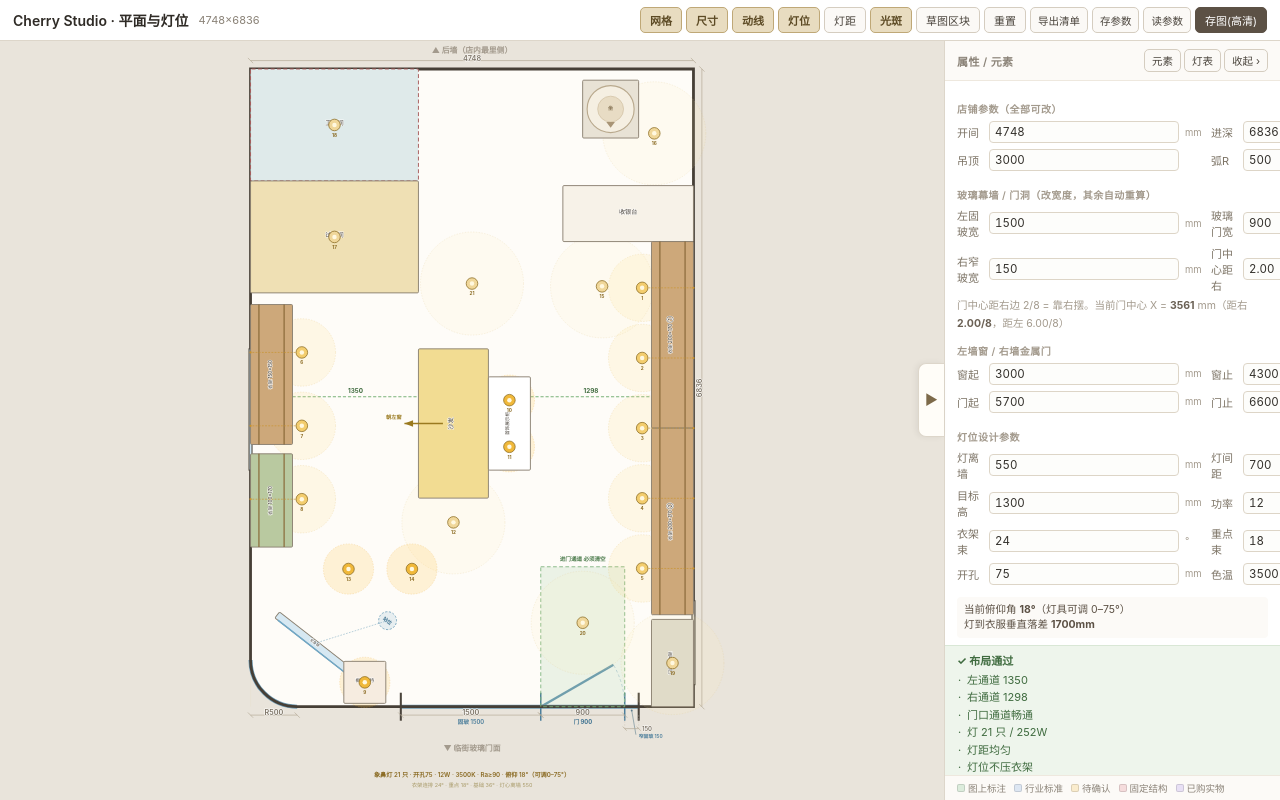
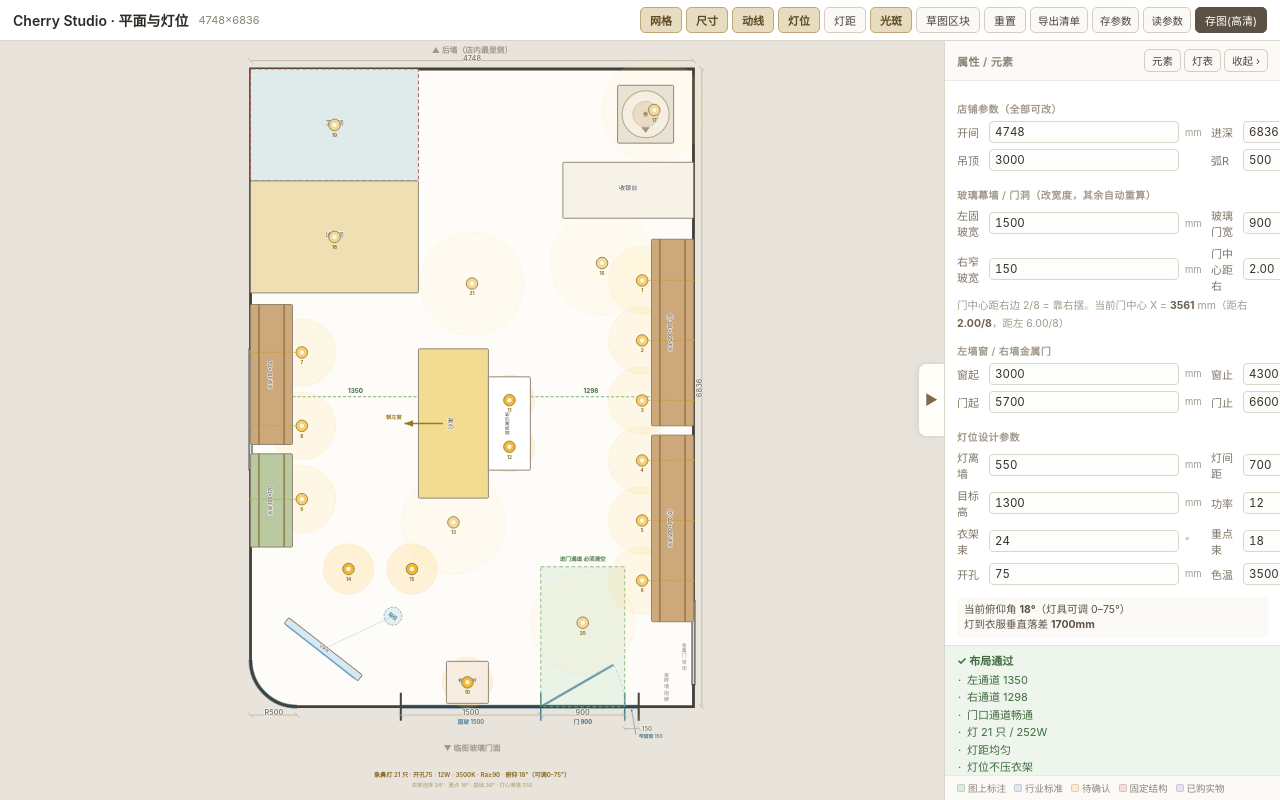
Before and after one commit to xubaixiong/cherry-studio-plan, a plain HTML site: page index.html in a window 1280 px wide. Drawn offline with Linux system fonts and the light colour scheme.

Commit message:
采用手调位置为默认值；删除门后储物架

```diff
--- a/index.html
+++ b/index.html
@@ -209,17 +209,17 @@ const ITEMS0 = [
      为什么是 1250：坐人需要的深度 = 凳子/人体 700 + 起身后退 400 + 余量 150。
      原来只留 700，凳子 520 塞进去上下只剩几十毫米，人是进不去的。
      台面 1050 高配高脚凳（坐高 650），膝盖在台下 350 净空。 */
-  { id:'cash', name:'收银台', x:3348, y:1250, w:1400, d:600, h:1050, src:'buy', color:'#f7f2e8',
-    note:'已购 140×60×105cm。右靠右墙，距后墙 1250 留座位区。台上 1050 配高脚凳坐高 650，台下留 350 容膝。' },
+  { id:'cash', name:'收银台', x:3348, y:1000, w:1400, d:600, h:1050, src:'buy', color:'#f7f2e8',
+    note:'已购 140×60×105cm。右靠右墙，距后墙 1000 留座位区。台上 1050 配高脚凳坐高 650，台下留 350 容膝。' },
 
   /* 店员座位：收银台与后墙之间的坐人区，570×570 是能转身进出的最小尺寸 */
-  { id:'seat', name:'店员座位', x:3560, y:120, w:600, d:620, h:650, src:'std', color:'#e8e2d5', seat:true,
-    note:'收银台后座位区 600×620（人体+凳子+起身余量）。这块必须留空、不能堆货，否则人坐不进去。' },
+  { id:'seat', name:'店员座位', x:3935, y:175, w:600, d:620, h:650, src:'std', color:'#e8e2d5', seat:true,
+    note:'收银台后座位区 600×620（人体+凳子+起身余量）。这块必须留空、不能堆货，否则人坐不进去。紧贴右墙。' },
 
   /* 全身镜：1m 宽，斜 45° 架在左下弧角，镜面朝店内（右上方向）。
      人站在镜前约 800mm 的空地上，面朝角落，背后是临街玻璃——街光打在背上当轮廓，
      镜前两只射灯补脸，这是能真正照出效果的位置。 */
-  { id:'mirror', name:'全身镜', x:180, y:6120, w:1000, d:80, h:1800, rot:38, src:'std', color:'#d6e8f2',
+  { id:'mirror', name:'全身镜', x:280, y:6180, w:1000, d:80, h:1800, rot:38, src:'std', color:'#d6e8f2',
     stand:{x:1150,y:5480},
     note:'1m 宽落地镜，左下弧角斜 38° 摆放，镜面朝店内（面向店中央）。人站在镜前 x1150,y5480 的空地上照全身，背后是店内纵深、不背光；镜前两只射灯打在镜面反射补脸。这样既不占门口通道，也不用挤在弧墙边。' },
 
@@ -233,17 +233,13 @@ const ITEMS0 = [
     note:'已购 100×170。占地 1000×450，不外扩。窗户被挡一部分没关系。' },
 
   // ——— 右墙：两个 2m 衣架 ———
-  { id:'hR1', name:'衣架 200×170 ①', x:4298, y:1850, w:450, d:2000, h:1700, src:'buy', color:'#cda87a',
+  { id:'hR1', name:'衣架 200×170 ①', x:4298, y:1825, w:450, d:2000, h:1700, src:'buy', color:'#cda87a',
     rail:2000, overhang:0,
-    note:'已购 200×170。占地 2000×450，不外扩。上端从 1850 起，让出收银台和座位区。' },
+    note:'已购 200×170。占地 2000×450，不外扩。上端 1825 起。' },
 
-  { id:'hR2', name:'衣架 200×170 ②', x:4298, y:3850, w:450, d:2000, h:1700, src:'buy', color:'#cda87a',
+  { id:'hR2', name:'衣架 200×170 ②', x:4298, y:3925, w:450, d:2000, h:1700, src:'buy', color:'#cda87a',
     rail:2000, overhang:0,
-    note:'已购 200×170。占地 2000×450，与①首尾相接成 4m 连续挂衣带，中间不留缝（留缝会有灯落在缝里空照）。' },
-
-  // ——— 金属门后：常闭，做储物 ———
-  { id:'store', name:'门后储物架', x:4298, y:5900, w:450, d:936, h:1800, src:'std', color:'#e0dbc8',
-    note:'金属门常闭不再通行，门后这段墙做储物：存货、备货、包装袋、蒸汽挂烫机。不用留通道。' },
+    note:'已购 200×170。占地 2000×450。' },
 
   // ——— 中央家具组 ———
   { id:'sofa', name:'沙发', x:1800, y:3000, w:750, d:1600, h:780, src:'std', color:'#f2dc92', faceLeft:true,
@@ -252,8 +248,8 @@ const ITEMS0 = [
   { id:'jew', name:'首饰展示柜', x:2550, y:3300, w:450, d:1000, h:1200, src:'std', color:'#ffffff',
     note:'紧贴沙发靠背右侧，与沙发合成一组。1000×450×1200，玻璃台面+下部两抽。需要窄光束高显色。' },
 
-  { id:'model', name:'橱窗模特', x:1000, y:6350, w:450, d:450, h:1750, src:'std', color:'#f6ece0',
-    note:'左侧固定玻璃内侧，背对店内、面向街道。门口通道(x2048–2998)必须完全清空。' },
+  { id:'model', name:'橱窗模特', x:2100, y:6350, w:450, d:450, h:1750, src:'std', color:'#f6ece0',
+    note:'左侧固定玻璃内侧，背对店内、面向街道。玻璃门洞(3111–4011)必须完全清空。' },
 
   { id:'refblock', name:'草图中央区块', x:2148, y:600, w:2000, d:4300, h:0, src:'cad', color:'rgba(255,206,88,.10)',
     note:'你 CAD 图上的大矩形：2000×4300，后距 600、右距 600、下距 1936（600+4300+1936=6836 已核对）。',
@@ -269,7 +265,7 @@ let dimSel = null;
 let showGrid=true, showDim=true, showAisle=true, showRef=false;
 let panelMode = 'elem';
 const SNAP = 25;
-const LS_KEY = 'cherry-studio-plan-v20';
+const LS_KEY = 'cherry-studio-plan-v21';
 
 /* ══════════════ SVG ══════════════ */
 const svg = document.getElementById('svg');
@@ -474,10 +470,6 @@ function computeLights(){
   if(ft) add(ft.x+ft.w/2, ft.y+ft.d/2, LG.beamGen, '试衣间');
   const wc=ITEMS.find(i=>i.id==='wc');
   if(wc) add(wc.x+wc.w/2, wc.y+wc.d/2, LG.beamGen, '卫生间');
-
-  /* 门后储物 */
-  const st=ITEMS.find(i=>i.id==='store');
-  if(st) add(st.x+st.w/2, st.y+st.d/2, LG.beamGen, '门后储物');
 
   /* 入口 + 中央通道 */
   add((SHOP.DX1+SHOP.DX2)/2, SHOP.D-900, LG.beamGen, '入口');
```
